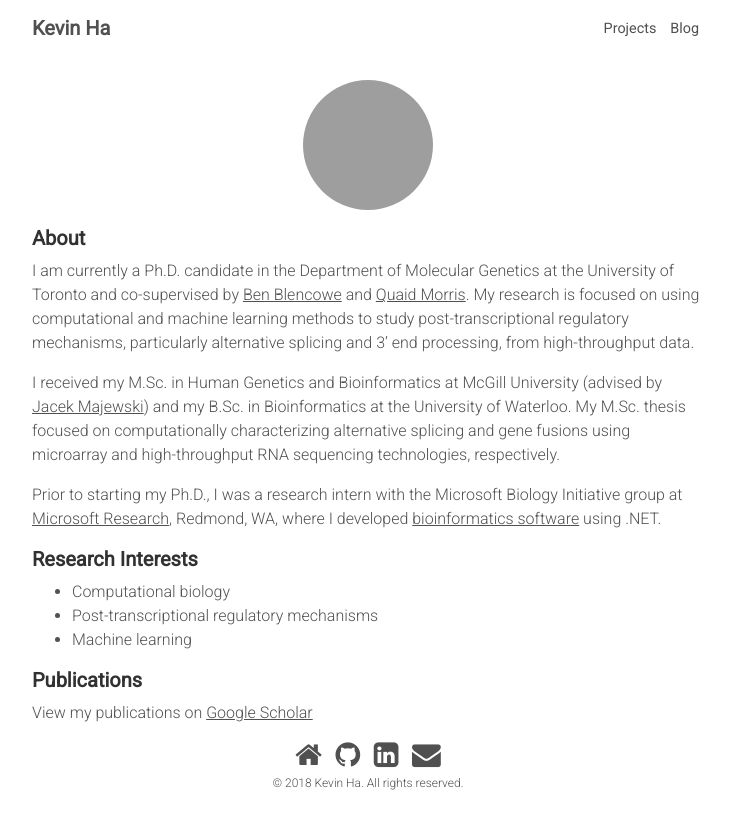
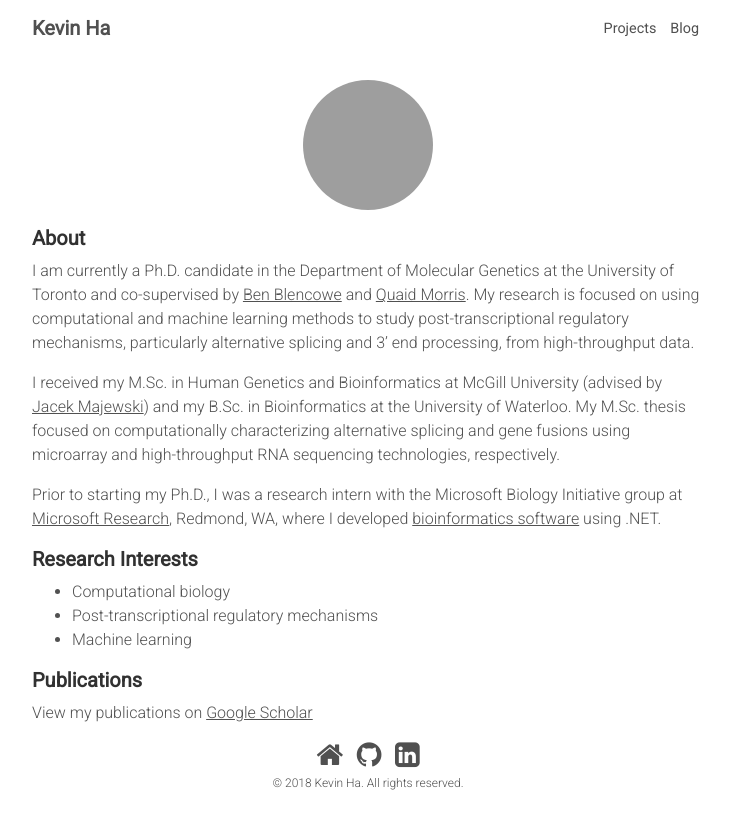
Before and after one commit to kcha/kcha.github.io, a Jekyll site: the page built from index.md, in a window 1280 px wide. Shown: the top 829 px of the page, without its empty margins (272-1002 px from the left). Built offline with Jekyll 4.4.1, drawn with Linux system fonts in a browser that asks for light colours; nearby versions of some CDN libraries; grey boxes are pictures that could not be loaded.

Commit message:
Update addresses

```diff
--- a/_config.yml
+++ b/_config.yml
@@ -22,7 +22,7 @@
 author:
   name:              Kevin Ha
   email:             k.ha@mail.utoronto.ca
-  url:               http://kevinha.ca
+  url:               https://kcha.github.io
 
 # Custom variables
 github_username:     kcha
--- a/_includes/icons.html
+++ b/_includes/icons.html
@@ -27,13 +27,6 @@
 		</a>
 	</li>
 	{% endif %}
-	{% if site.author.email and site.icons_list.email %}
-	<li>
-        <a href="mailto:{{ site.author.email }}?subject=[{{ site.author.url }}]:&nbsp;" title="E-mail">
-			<i class="icon fa fa-envelope fa-2x"></i>
-		</a>
-	</li>
-	{% endif %}
 	{% if site.icons_list.rss %}
 	<li>
 		<a href="{{ '/atom.xml' | prepend: site.baseurl }}" title="RSS">
```
